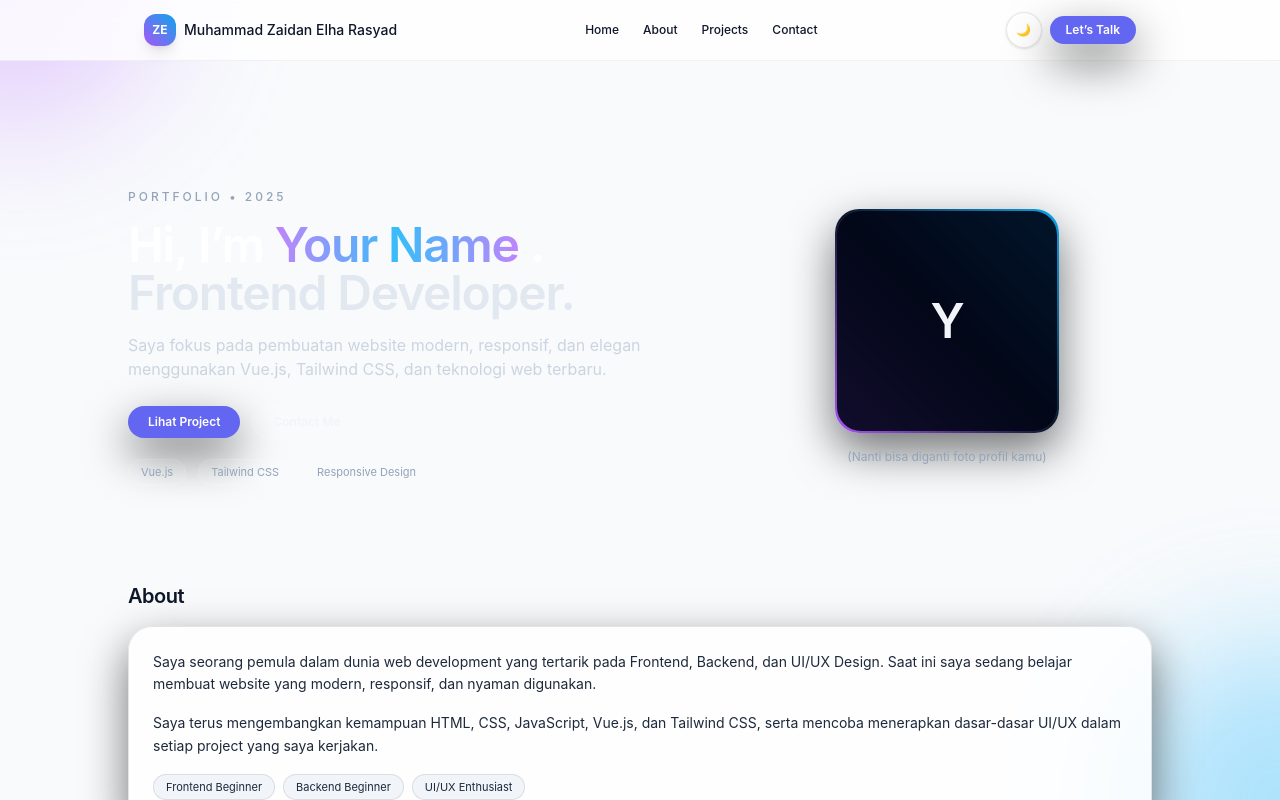
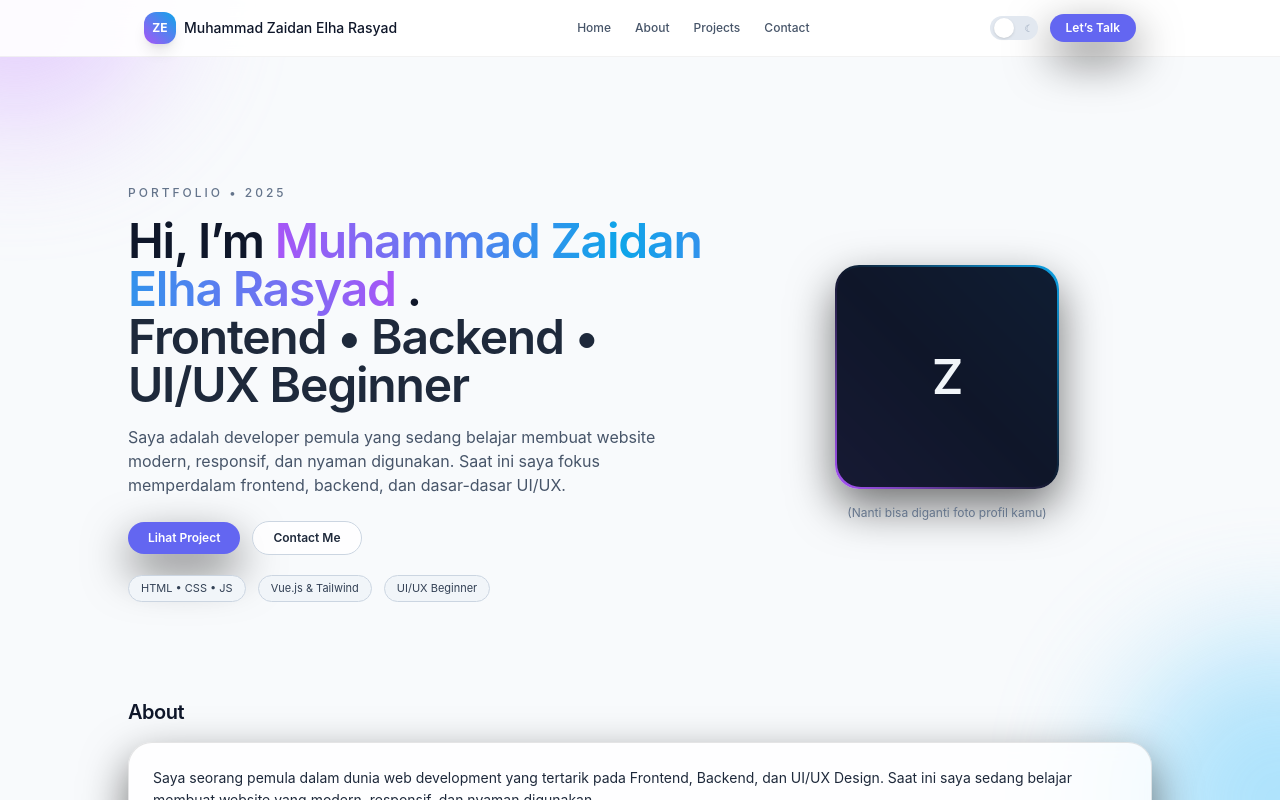
Before and after one commit to Zaidanelha/my-portofolio, a Vue app: page / in a window 1280 px wide. Shown: the top 800 px of the page. Built offline with nearby package versions, Linux system fonts and the light colour scheme.

Commit message:
Improve light mode and theme toggle

```diff
--- a/src/components/Hero.vue
+++ b/src/components/Hero.vue
@@ -1,32 +1,38 @@
 <script setup>
-const name = 'Your Name'
-const role = 'Frontend Developer'
+const name = 'Muhammad Zaidan Elha Rasyad'
+const role = 'Frontend • Backend • UI/UX Beginner'
 const shortBio =
-  'Saya fokus pada pembuatan website modern, responsif, dan elegan menggunakan Vue.js, Tailwind CSS, dan teknologi web terbaru.'
+  'Saya adalah developer pemula yang sedang belajar membuat website modern, responsif, dan nyaman digunakan. Saat ini saya fokus memperdalam frontend, backend, dan dasar-dasar UI/UX.'
 </script>
 
 <template>
-  <section class="grid gap-10 lg:grid-cols-[minmax(0,1.4fr)_minmax(0,1fr)] items-center">
+  <section
+    class="grid gap-10 lg:grid-cols-[minmax(0,1.4fr)_minmax(0,1fr)] items-center text-slate-900 dark:text-slate-100"
+  >
     <div>
-      <p class="text-xs font-medium uppercase tracking-[0.25em] text-slate-400 mb-4">
+      <p
+        class="text-xs font-medium uppercase tracking-[0.25em] mb-4 text-slate-500 dark:text-slate-400"
+      >
         Portfolio • 2025
       </p>
 
-      <h1 class="text-3xl sm:text-4xl md:text-5xl font-semibold tracking-tight text-white mb-4">
+      <h1
+        class="text-3xl sm:text-4xl md:text-5xl font-semibold tracking-tight mb-4 text-slate-900 dark:text-white"
+      >
         Hi, I’m
         <span
-          class="bg-gradient-to-r from-purple-400 via-sky-400 to-purple-400 bg-clip-text text-transparent"
+          class="bg-gradient-to-r from-purple-500 via-sky-500 to-purple-500 bg-clip-text text-transparent"
         >
           {{ name }}
         </span>
         .
         <br />
-        <span class="text-slate-200">
-          {{ role }}.
+        <span class="text-slate-800 dark:text-slate-200">
+          {{ role }}
         </span>
       </h1>
 
-      <p class="text-sm sm:text-base text-slate-300 max-w-xl leading-relaxed mb-6">
+      <p class="text-sm sm:text-base max-w-xl leading-relaxed mb-6 text-slate-600 dark:text-slate-300">
         {{ shortBio }}
       </p>
 
@@ -39,36 +45,54 @@ const shortBio =
         </a>
         <a
           href="#contact"
-          class="inline-flex items-center rounded-full border border-white/15 bg-white/5 px-5 py-2 text-xs font-semibold text-slate-100 hover:border-accent/60 hover:bg-accent/10 transition"
+          class="inline-flex items-center rounded-full border px-5 py-2 text-xs font-semibold transition
+                 border-slate-300 bg-white/80 text-slate-800 hover:bg-slate-100
+                 dark:border-white/15 dark:bg-white/5 dark:text-slate-100 dark:hover:bg-accent/10"
         >
           Contact Me
         </a>
       </div>
 
-      <div class="flex flex-wrap gap-3 text-[11px] text-slate-400">
-        <span class="rounded-full border border-white/10 bg-white/5 px-3 py-1">
-          Vue.js
+      <div class="flex flex-wrap gap-3 text-[11px]">
+        <span
+          class="rounded-full border px-3 py-1
+                 bg-slate-100 border-slate-300 text-slate-700
+                 dark:bg-white/5 dark:border-white/10 dark:text-slate-200"
+        >
+          HTML • CSS • JS
         </span>
-        <span class="rounded-full border border-white/10 bg-white/5 px-3 py-1">
-          Tailwind CSS
+        <span
+          class="rounded-full border px-3 py-1
+                 bg-slate-100 border-slate-300 text-slate-700
+                 dark:bg-white/5 dark:border-white/10 dark:text-slate-200"
+        >
+          Vue.js &amp; Tailwind
         </span>
-        <span class="rounded-full border border-white/10 bg-white/5 px-3 py-1">
-          Responsive Design
+        <span
+          class="rounded-full border px-3 py-1
+                 bg-slate-100 border-slate-300 text-slate-700
+                 dark:bg-white/5 dark:border-white/10 dark:text-slate-200"
+        >
+          UI/UX Beginner
         </span>
       </div>
     </div>
 
     <div class="relative">
       <div
-        class="mx-auto h-48 w-48 sm:h-56 sm:w-56 rounded-3xl bg-gradient-to-tr from-purple-500 via-slate-900 to-sky-500 p-[2px] shadow-soft"
+        class="mx-auto h-48 w-48 sm:h-56 sm:w-56 rounded-3xl p-[2px] shadow-soft
+               bg-gradient-to-tr from-purple-500 via-slate-900 to-sky-500"
       >
-        <div class="h-full w-full rounded-3xl bg-slate-950/90 flex items-center justify-center">
+        <div
+          class="h-full w-full rounded-3xl flex items-center justify-center
+                 bg-slate-900/95 dark:bg-slate-950/90"
+        >
           <span class="text-4xl sm:text-5xl font-semibold tracking-tight text-slate-100">
-            Y
+            Z
           </span>
         </div>
       </div>
-      <div class="mt-4 text-center text-xs text-slate-400">
+      <div class="mt-4 text-center text-xs text-slate-500 dark:text-slate-400">
         (Nanti bisa diganti foto profil kamu)
       </div>
     </div>
--- a/src/components/Navbar.vue
+++ b/src/components/Navbar.vue
@@ -18,7 +18,8 @@ const navItems = [
 
 <template>
   <header
-    class="sticky top-0 z-30 border-b bg-white/80 backdrop-blur-xl border-black/5 dark:bg-background/80 dark:border-white/5 transition-colors duration-500"
+    class="sticky top-0 z-30 border-b bg-white/90 border-black/5 backdrop-blur-xl
+           dark:bg-background/80 dark:border-white/5 transition-colors duration-500"
   >
     <nav class="max-w-5xl mx-auto flex items-center justify-between px-4 py-3 gap-4">
       <a href="#home" class="flex items-center gap-2">
@@ -27,7 +28,7 @@ const navItems = [
         >
           <span class="text-xs font-bold text-white">ZE</span>
         </div>
-        <span class="text-sm font-medium">
+        <span class="text-sm font-medium text-slate-900 dark:text-slate-100">
           Muhammad Zaidan Elha Rasyad
         </span>
       </a>
@@ -37,21 +38,36 @@ const navItems = [
           v-for="item in navItems"
           :key="item.href"
           :href="item.href"
-          class="hover:text-black dark:hover:text-white transition-colors"
+          class="transition-colors text-slate-600 hover:text-slate-900 dark:text-slate-300 dark:hover:text-white"
         >
           {{ item.label }}
         </a>
       </div>
 
-      <div class="flex items-center gap-2">
-        <!-- Toggle dark/light -->
+      <div class="flex items-center gap-3">
+        <!-- toggle light/dark -->
         <button
           type="button"
           @click="emit('toggle-theme')"
-          class="flex items-center justify-center w-9 h-9 rounded-full border border-black/10 bg-white/80 text-xs shadow hover:bg-slate-100 dark:border-white/15 dark:bg-white/10 dark:hover:bg-white/20 transition-colors"
+          class="relative flex items-center w-12 h-6 rounded-full transition-colors
+                 bg-slate-200 dark:bg-slate-700"
         >
-          <span v-if="props.isDark">☀️</span>
-          <span v-else>🌙</span>
+          <span
+            class="absolute left-1 text-[10px]"
+            :class="props.isDark ? 'text-slate-400' : 'text-yellow-500'"
+          >
+            ☀
+          </span>
+          <span
+            class="absolute right-1 text-[10px]"
+            :class="props.isDark ? 'text-sky-300' : 'text-slate-400'"
+          >
+            ☾
+          </span>
+          <span
+            class="absolute h-5 w-5 rounded-full bg-white shadow transform transition-transform"
+            :class="props.isDark ? 'translate-x-6' : 'translate-x-1'"
+          ></span>
         </button>
 
         <a
```
